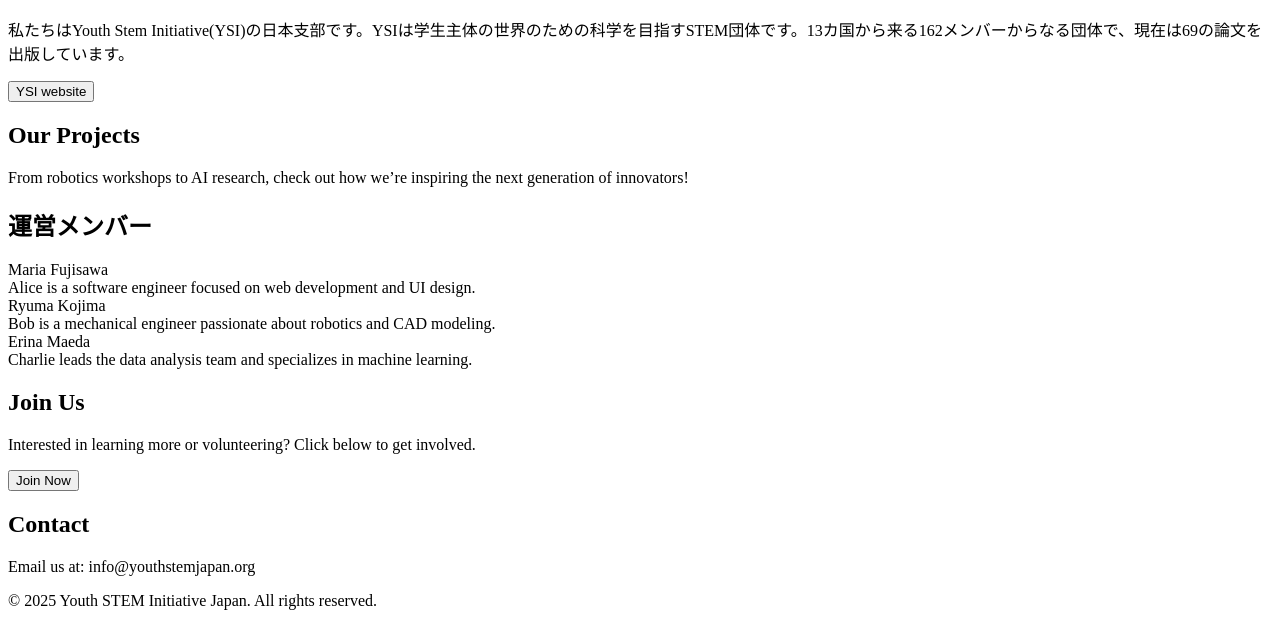
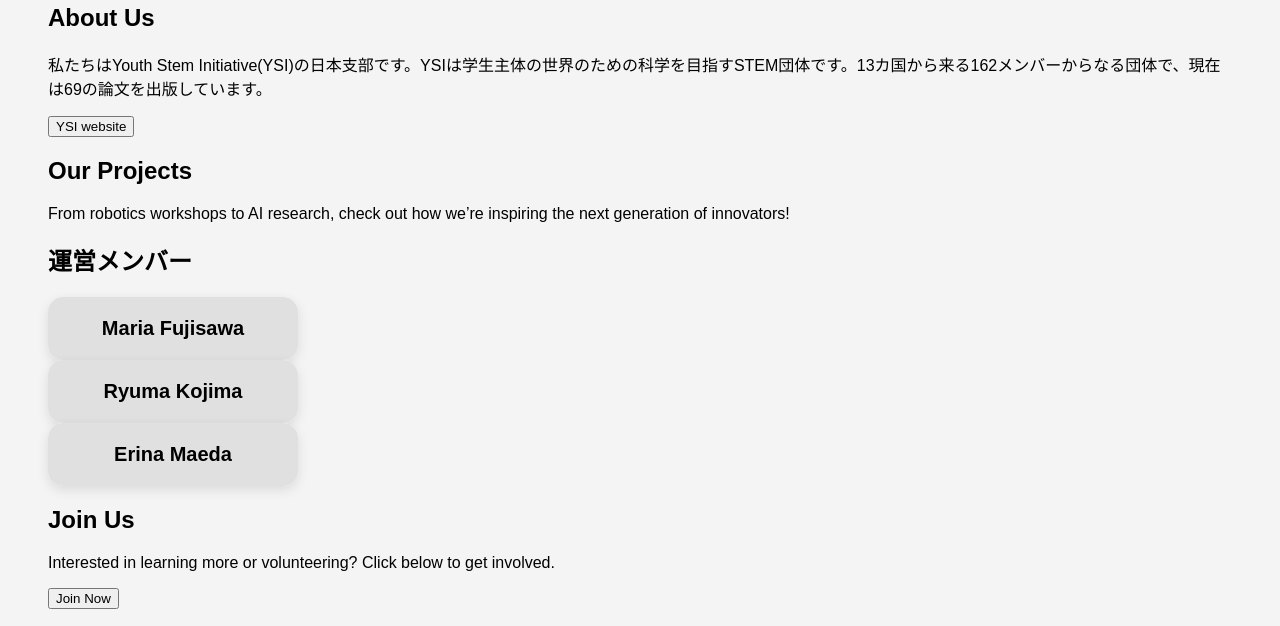
Before and after one commit to youthsteminitiativejapan/website, a plain HTML site: page index.html in a window 1280 px wide. Shown: the part 164-790 px from the top of the page. Drawn offline with Linux system fonts and the light colour scheme.

Commit message:
Update ysiwebsite.css

```diff
--- a/ysiwebsite.css
+++ b/ysiwebsite.css
@@ -22,3 +22,43 @@ li a {
 li a:hover {
   background-color: #111;
 }
+
+body {
+  font-family: Arial, sans-serif;
+  background-color: #f4f4f4;
+  display: flex;
+  justify-content: center;
+  align-items: flex-start;
+  gap: 20px;
+  padding: 40px;
+  flex-wrap: wrap;
+}
+
+.member-card {
+  background-color: #fff;
+  width: 250px;
+  border-radius: 15px;
+  box-shadow: 0 4px 12px rgba(0,0,0,0.1);
+  overflow: hidden;
+  transition: all 0.3s ease;
+  cursor: pointer;
+}
+
+.member-header {
+  padding: 20px;
+  font-size: 20px;
+  font-weight: bold;
+  text-align: center;
+  background-color: #e0e0e0;
+}
+
+.member-description {
+  padding: 15px;
+  display: none;
+  font-size: 14px;
+  background-color: #f9f9f9;
+}
+
+.member-card.expanded .member-description {
+  display: block;
+}
```
